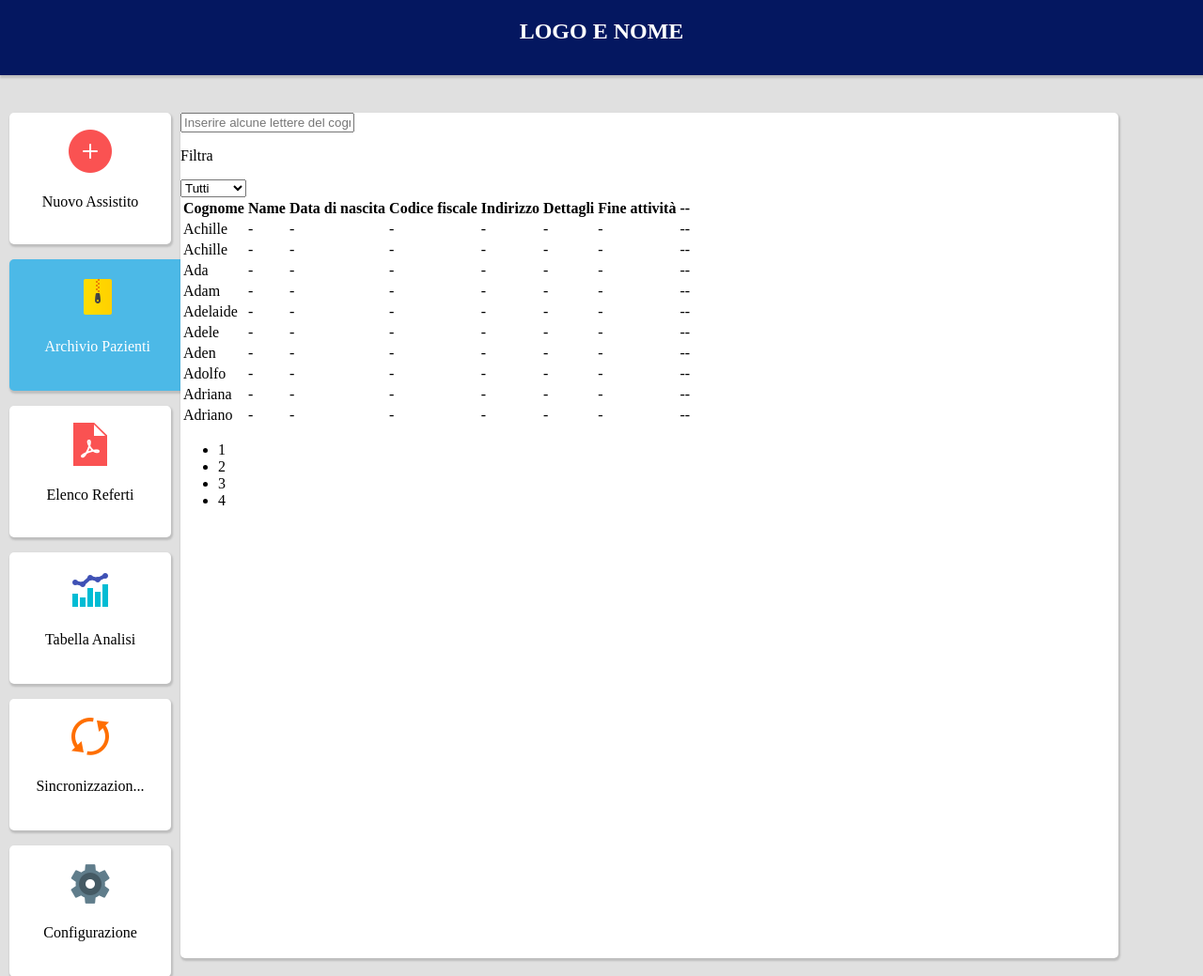
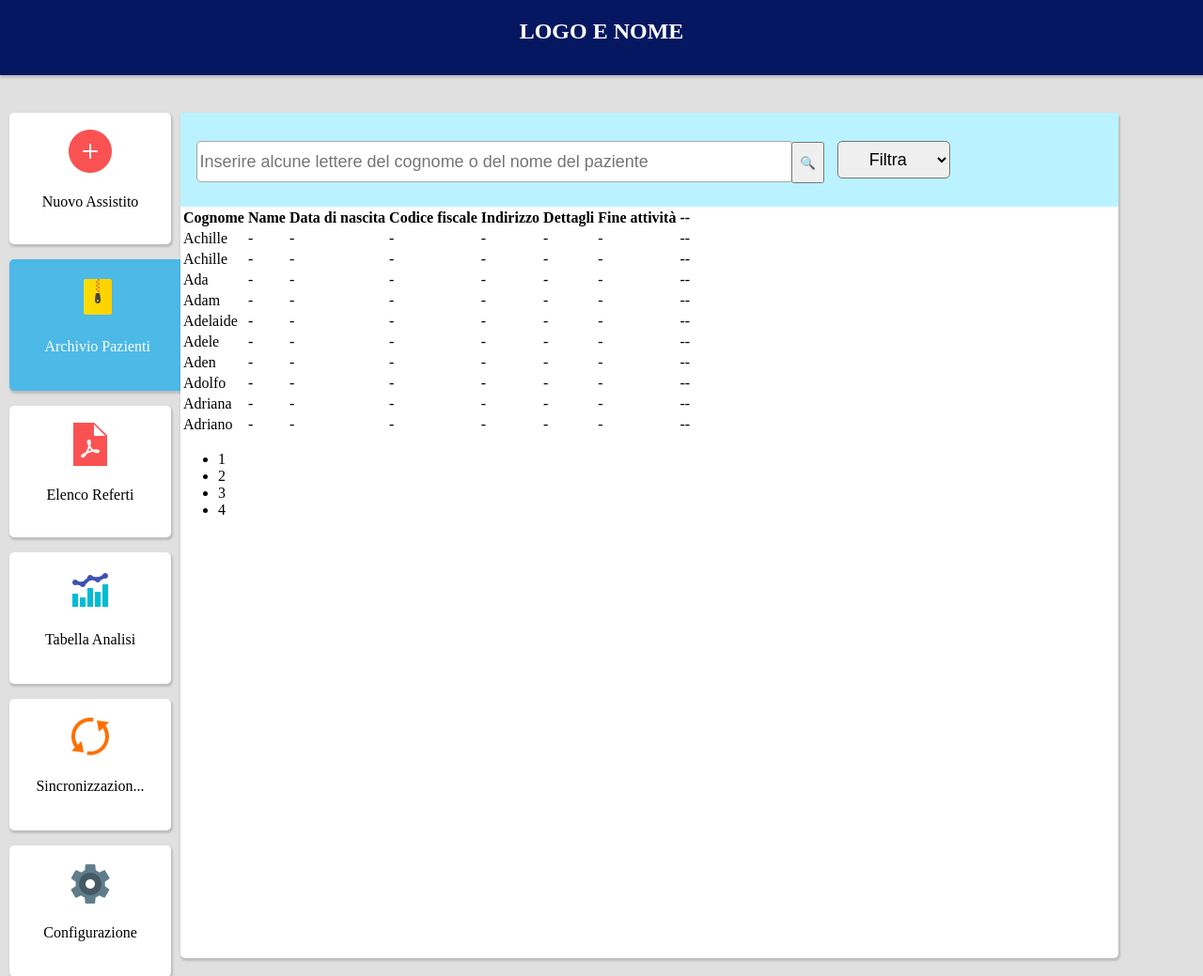
Before and after one commit to Vito290500/Prototipo-Venere, a Django app: a page that uses section_medico/templates/structure/includes/archiviopazienti.html in a window 1280 px wide. Shown: the top 1039 px of the page at 94% size. Run offline with Django 4.2, Linux system fonts and the light colour scheme.

Commit message:
Finish to fix dom for pagination and start creating css

```diff
--- a/section_medico/static/style/archiviopazienti.css
+++ b/section_medico/static/style/archiviopazienti.css
@@ -7,10 +7,51 @@
     box-shadow: 1px 2px 2px 1px rgba(57, 57, 57, 0.2);
     height: 900px;
 }
-
 #archivio-pazienti-btn{
     background-color: #4CB9E7;
     width: 98%;
     border-radius: 5px 0px 0px 5px;
     color: white;
 }
+.ricerca{
+    background-color: rgb(186, 243, 255);
+    height: 100px;
+    display: flex;
+}
+.barra-container{
+    width: 70%;
+}
+.barra-ricerca-input{
+    border: 1px solid rgba(33, 33, 33, 0.4);
+    height: 40px;
+    border-radius: 5px;
+    margin-top: 30px;
+    font-size: 18px;
+    width: 90%;
+    margin-left: 2.5%;
+}
+.barra-container button{
+    height: 44px;
+    width: 5%;
+    margin-top: 30px;
+    margin-left: -0.4rem;
+}
+.barra-container button:hover{
+    cursor: pointer;
+}
+.barra-ricerca-input:active{
+    outline: none;
+}
+.filtri{
+    margin-top: 30px;
+    width: 30%;
+    display: flex;
+    flex-direction: row;
+}
+.filtri select{
+    height: 40px;
+    width: 40%;
+    border-radius: 5px;
+    text-align: center;
+    font-size: 18px;
+}
--- a/section_medico/templates/structure/includes/archiviopazienti.html
+++ b/section_medico/templates/structure/includes/archiviopazienti.html
@@ -12,12 +12,14 @@
 {% block main-content-section %}
 
     <div class="main-content-section">
-        <div class="barra-ricerca">
-            <input type="text" class="barra-ricerca-input" placeholder="Inserire alcune lettere del cognome o del nome del paziente">
+        <div class="ricerca">
+            <div class="barra-container">
+                <input type="text" class="barra-ricerca-input" placeholder="Inserire alcune lettere del cognome o del nome del paziente">
+                <button>🔍</button>
+            </div>
             <div class="filtri">
-                <p>Filtra</p>
                 <select name="filtri-select" id="">
-                    <option value="1">Tutti</option>
+                    <option value="1">Filtra</option>
                     <option value="2">- Nome</option>
                     <option value="3">+ Nome</option>
                     <option value="4">- Data</option>
```
